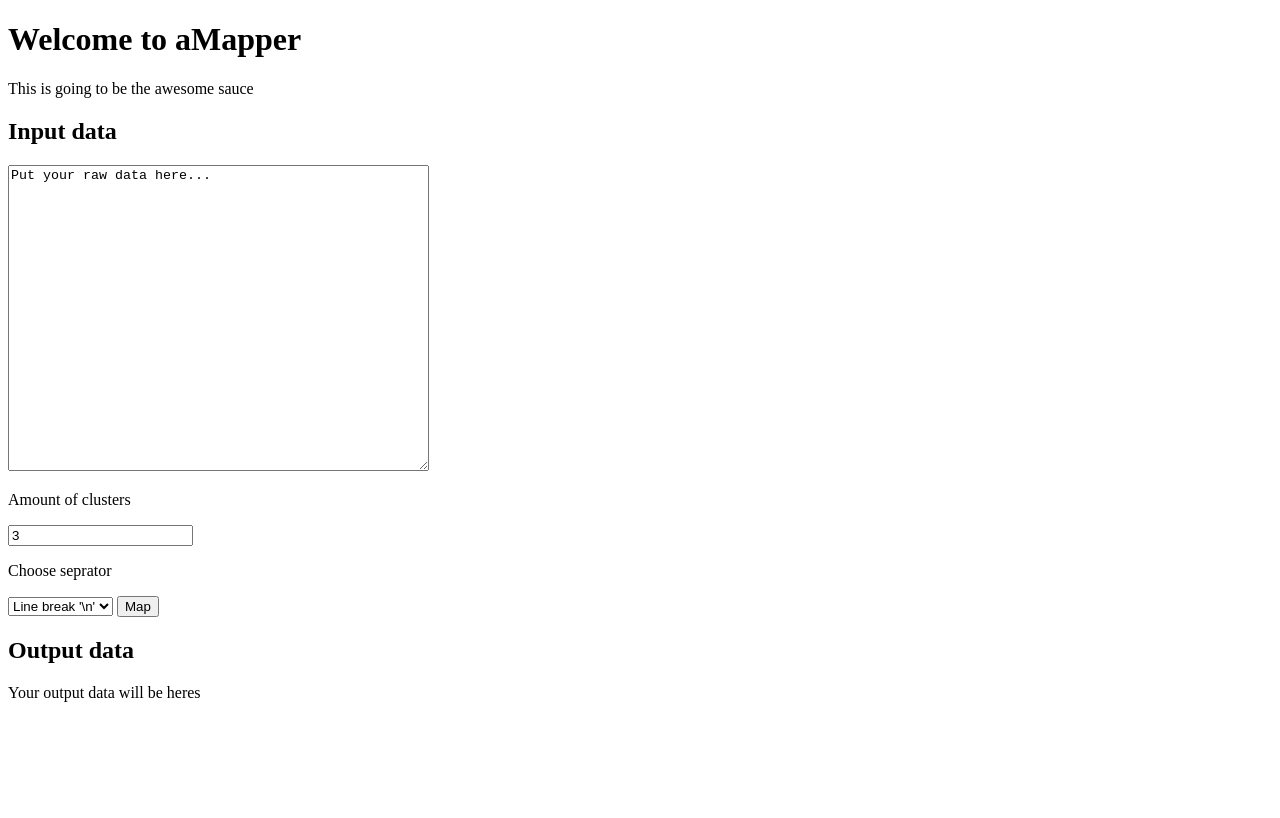
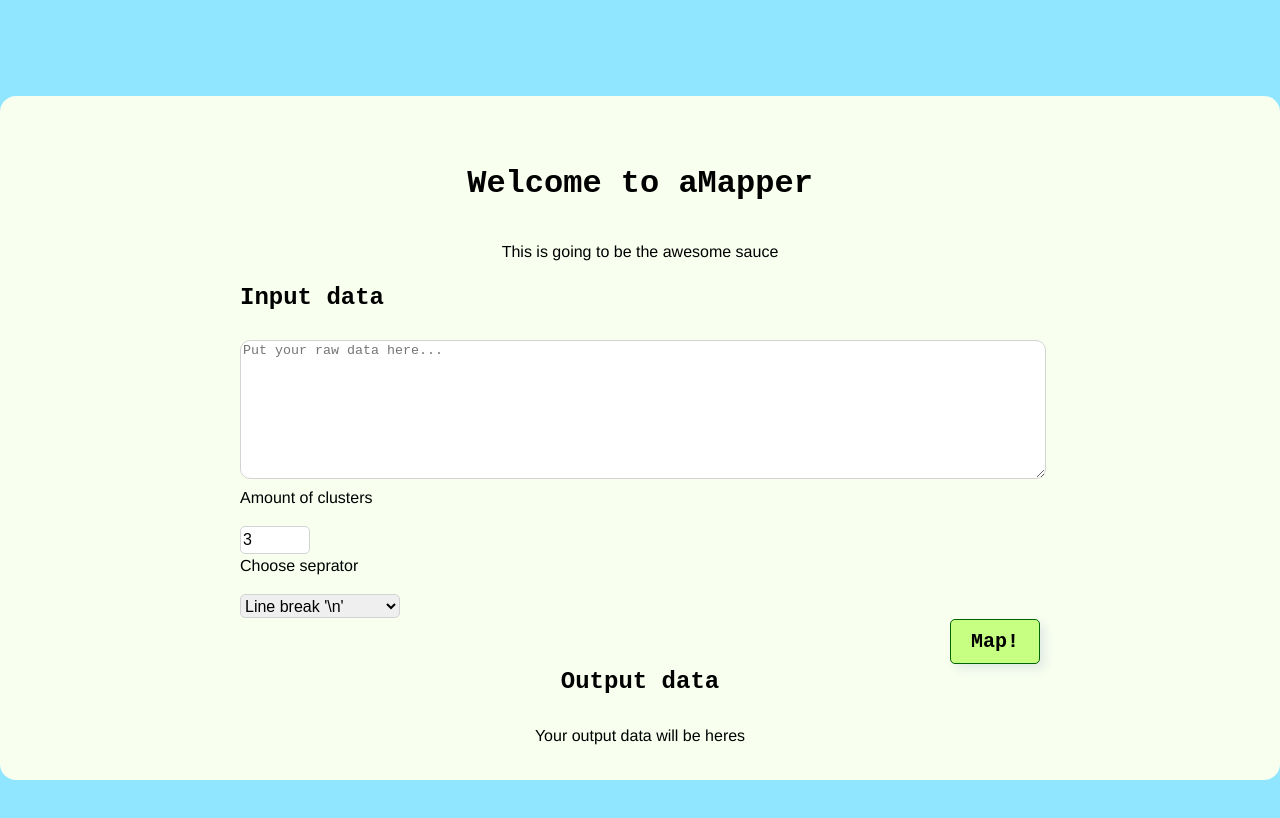
Before and after one commit to Vahvelainen/aMapper, a website: page index.html in a window 1280 px wide. Drawn offline with nearby package versions, Linux system fonts and the light colour scheme; files that its build step writes are made by us from their sources.

Commit message:
Add styling

```diff
--- a/index.html
+++ b/index.html
@@ -6,7 +6,7 @@
   <meta http-equiv='X-UA-Compatible' content='IE=edge'>
   <meta name='viewport' content='width=device-width, initial-scale=1.0'>
   <title>Style Xperiments by Leevi Vahvelainen</title>
-  <link rel='stylesheet' href='/public/index.css'>
+  <link rel='stylesheet' href='/public/css/index.css'>
   <script src='https://ajax.googleapis.com/ajax/libs/jquery/3.5.1/jquery.min.js'></script>
   <script type='module' src='/public/js/app.js'></script>
 
--- a/public/js/aMapper.js
+++ b/public/js/aMapper.js
@@ -33,7 +33,8 @@ function sendData() {
   const tf_idf = TF_IDF(words, docs);
 
   //KMeans.js
-  const clusters = KMeans(tf_idf, K, 10);
+  let clusters = KMeans(tf_idf, K, 10);
+  clusters = sortByLength(clusters);
 
   setOutput(clusters, og_docs, tf_idf, words);
 }
@@ -77,3 +78,10 @@ function setOutput(output, docs, tf_idf, words) {
     outElem.append(article);
   }
 }
+
+function sortByLength(arr) {
+  arr.sort(function(a, b) {
+    return a.length - b.length;
+  });
+  return arr;
+}
--- a/public/views/Frontpage.html
+++ b/public/views/Frontpage.html
@@ -1,3 +1,7 @@
-<h1>Welcome to aMapper</h1>
+
+<div class="welcome">
+  <h1>Welcome to aMapper</h1>
+  <p>This is going to be the awesome sauce</p>
+</div>
 
 <section include-html='/public/views/aMapper.html'></section>
--- a/public/views/aMapper.html
+++ b/public/views/aMapper.html
@@ -1,9 +1,8 @@
-<p>This is going to be the awesome sauce</p>
+<div class="input">
   <h2>Input data</h2>
-
   <form id='aMapper-input'>
 
-  <textarea id='aMapper-input-data' rows='20' cols='50'>Put your raw data here...</textarea>
+    <textarea id='aMapper-input-data' placeholder="Put your raw data here..."></textarea>
     <p>Amount of clusters </p>
     <input type='number' value='3' min='1' id="aMapper-input-K">
 
@@ -16,12 +15,19 @@
       <option value="4">Semicolon ' ; '</option>
     </select>
 
-    <button id='aMapper-submit'>Map</button>
+      <button id='aMapper-submit'>
+        <h4>
+          Map!
+        </h4>
+      </button>
   </form>
+</div>
 
+<div class="output">
   <h2>Output data</h2>
   <div id='aMapper-output'>
     Your output data will be heres
   </div>
+</div>
 
 <script type='module' src='/public/js/aMapper.js'></script>
--- /dev/null
+++ b/scss/_footer.scss
@@ -0,0 +1,9 @@
+
+footer {
+  min-height: 2em;
+  padding: 2em calc( 100%/2 - 1200px/2 );
+  //background-color: bisque;
+  //box-shadow: 0 50vh 0 50vh bisque;
+
+  text-align: center;
+}
--- /dev/null
+++ b/scss/_frontpage.scss
@@ -0,0 +1,68 @@
+.frontpage {
+  .welcome {
+    display: flex;
+    flex-direction: column;
+    align-items: center;
+  }
+
+  .input {
+    max-width: 800px;
+    margin: 0 auto;
+    form {
+      textarea, input, select{
+        border: solid 1px lightgray;
+      }
+      input, select {
+        height: 1.5em;
+        width: 4em;
+        border-radius: 5px;
+        font-size: 16px;
+      }
+      select {
+        width: 10em;
+      }
+      textarea {
+        border-radius: 10px;
+        width: 100%;
+        height: 10em;
+      }
+
+      button {
+        display: block;
+        background-color: #c7ff83;
+        border: 1px solid darkgreen;
+        border-radius: 5px;
+        font-size: 20px;
+        padding: .5em 1em;
+        margin-left: auto;
+        box-shadow: 5px 5px 10px #2639931a;
+        cursor: pointer;
+        p, h4 {
+          margin: 0;
+        }
+      }
+    }
+  }
+
+  .output {
+    h2 {
+      width: fit-content;
+      margin-left: auto;
+      margin-right: auto;
+    }
+    #aMapper-output {
+      display: flex;
+      flex-wrap: wrap;
+      justify-content: space-around;
+      align-items: flex-start;
+      article {
+        background-color: azure;
+        padding: 1em;
+        border-radius: 10px;
+        border: solid 1px lightgrey;
+        margin-bottom: 1em;
+        box-shadow: 5px 5px 10px #2639931a;
+      }
+    }
+  }
+}
--- /dev/null
+++ b/scss/_nav.scss
@@ -0,0 +1,30 @@
+nav {
+  display: flex;
+  justify-content: space-between;
+  height: 4em;
+  padding: 2em calc( 100%/2 - 1200px/2 ) 0em;
+  //background: #222222;
+  div > a {
+    padding: 1em 18px;
+    text-decoration: none;
+    color: #eeeeee;
+  }
+  img {
+    height: 2em;
+    margin-right: 4em;
+  }
+  @media all and (max-width: 500px) {
+    max-width: 100%;
+    padding-left: 1em;
+    padding-right: 1em;
+    div {
+      a {
+        padding: 0;
+        margin-right: 0.8em;
+      }
+    }
+    img {
+      margin-right: unset;
+    }
+  }
+}
--- a/scss/index.scss
+++ b/scss/index.scss
@@ -0,0 +1,45 @@
+@import 'frontpage';
+@import 'nav';
+@import 'footer';
+
+body {
+  margin: 0;
+  font-family: Helvetica, Arial;
+  font-size: 16px;
+  min-height: 100%;
+  line-height: 1.5;
+  font-weight: 500;
+  background-color: #91e6ff;
+}
+
+main {
+  max-width: 1400px;
+  margin: 0 auto;
+  padding: 4em 2em 2em;
+  border-radius: 1em;
+  background-color: #f8ffef;;
+  min-height: 60vh;
+  overflow: hidden;
+}
+
+h1, h2, h3, h4, h5 {
+  font-family: monospace;
+  font-weight: 700;
+}
+
+p, h1, h2, h3, h4, h5 {
+  max-width: 400px;
+  margin-top: 0;
+  margin-bottom: 1em;
+}
+
+a {
+  color: #009579;
+}
+
+@media all and (max-width: 1400px) {
+  section {
+    padding-left: 1em;
+    padding-right: 1em;
+  }
+}
```
Lines whose indentation alone changed are shown as unchanged.
